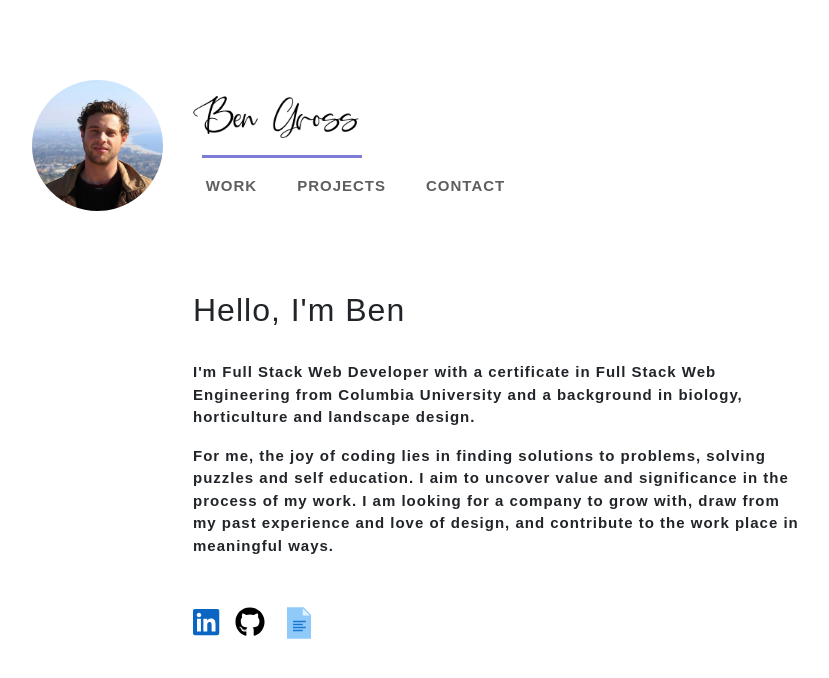
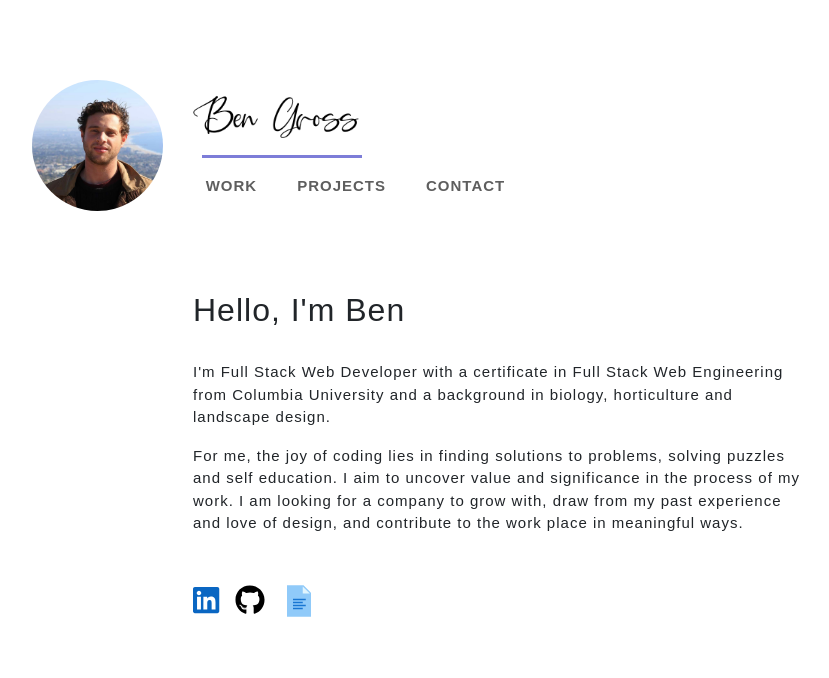
Before and after one commit to benrgross/Portfolio, a React (Create React App) app in the folder client/: page / in a window 1280 px wide. Shown: the top 678 px of the page, without its empty margins (141-970 px from the left). Built offline with nearby package versions, Linux system fonts and the light colour scheme.

Commit message:
font wieght change for content

```diff
--- a/client/src/index.css
+++ b/client/src/index.css
@@ -93,7 +93,7 @@ code {
 
 .content {
   font-family: "Rubik", sans-serif !important;
-  font-weight: 600;
+  font-weight: 300;
 
   letter-spacing: 0.0625rem;
   padding-left: 11rem;
```
